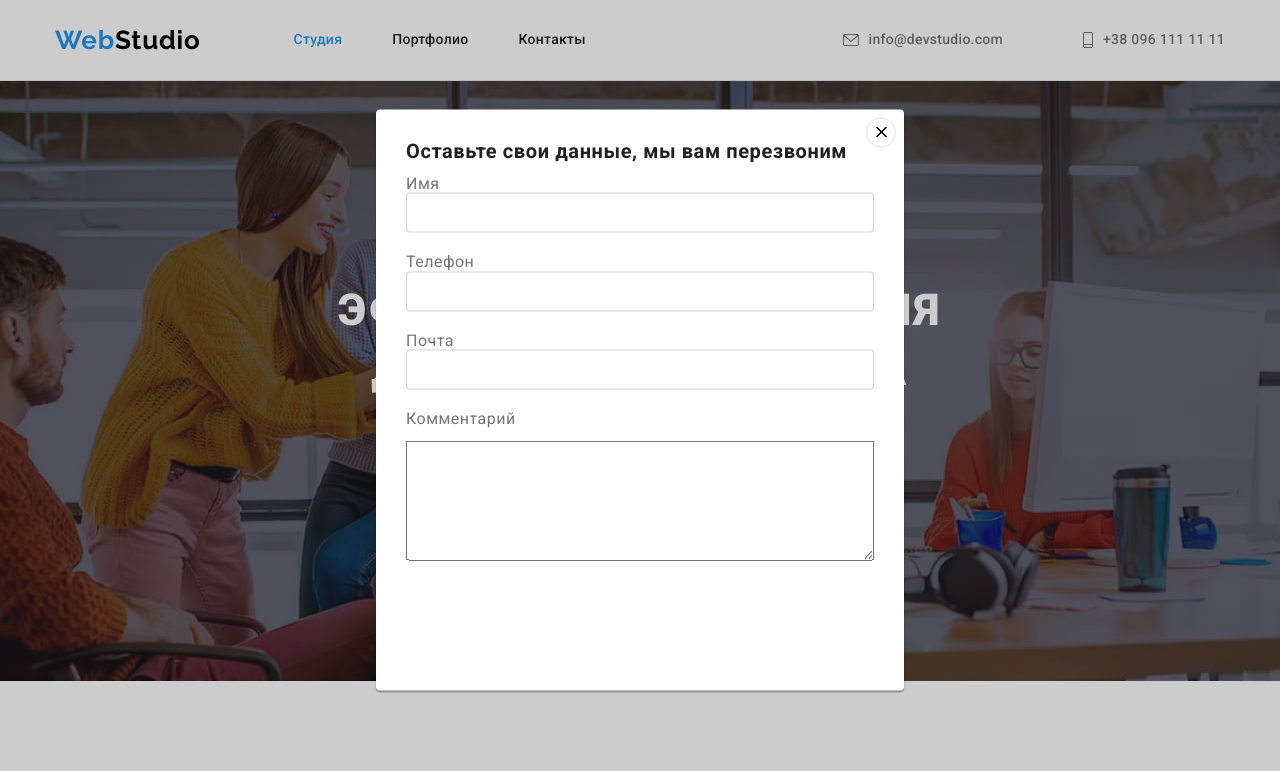
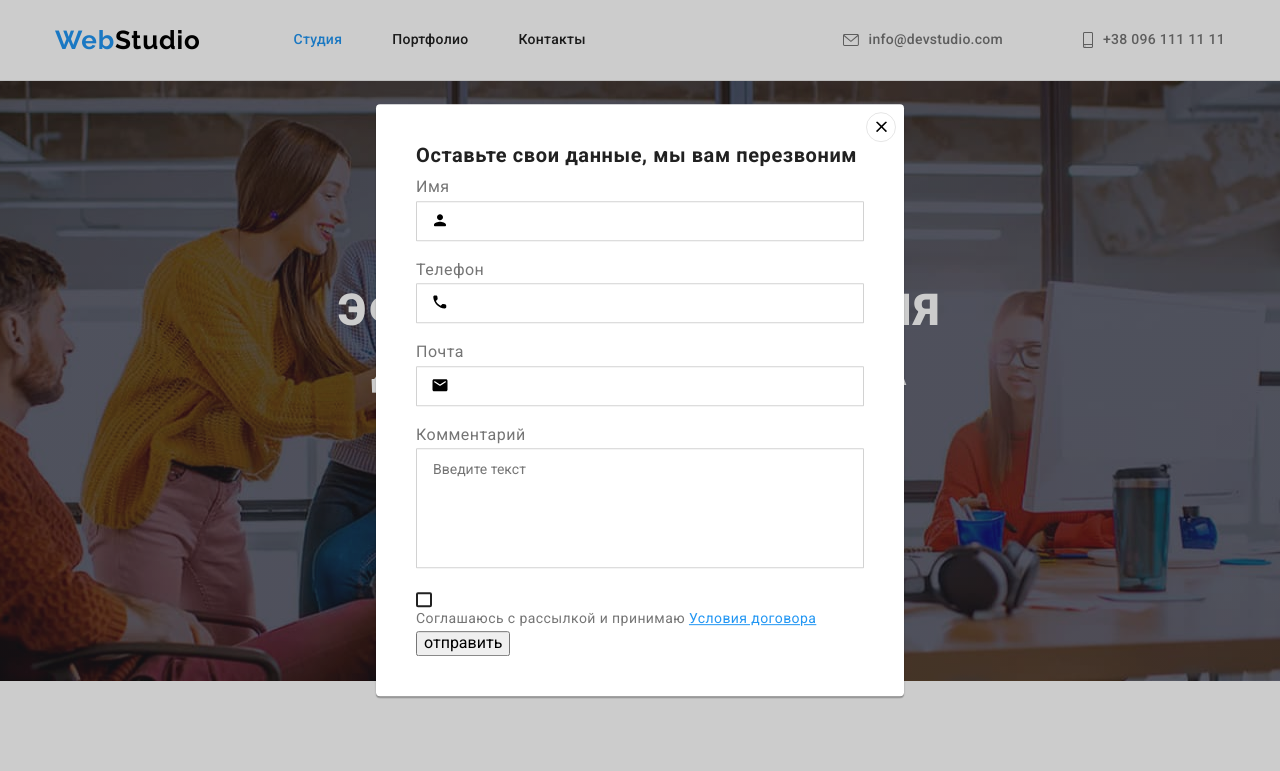
Before and after one commit to serhii198228/goit-markup-hw-06, a plain HTML site: page index.html in a window 1280 px wide. Both pictures are taken after a click on the button "Заказать услугу". Shown: the top 771 px of the page. Drawn offline with nearby package versions, Linux system fonts and the light colour scheme.

Commit message:
Добавил Чекбокс

```diff
--- a/css/styles.css
+++ b/css/styles.css
@@ -317,14 +317,14 @@ ul {
   width: 528px;
   min-height: 581px;
   border-radius: 4px;
-  background-color: #ffffff;
+  background-color: var(--white-bgc-text-color);
   box-shadow: 0px 1px 3px rgba(0, 0, 0, 0.12), 0px 1px 1px rgba(0, 0, 0, 0.14),
     0px 2px 1px rgba(0, 0, 0, 0.2);
   border-radius: 4px;
   left: 50%;
   top: 50%;
   transform: translate(-50%, -50%);
-  padding: 30px;
+  padding: 40px;
 }
 .modal-button {
   position: absolute;
@@ -341,50 +341,153 @@ ul {
   visibility: hidden;
   pointer-events: none;
 }
+.modal-button:focus .close-icon,
+.modal-button:hover .close-icon {
+  fill: var(--accent-color);
+}
+
 /*  form  */
 .modal-headline {
   font-size: 20px;
-  line-height: 23px;
+  line-height: 1.1;
   text-align: center;
   letter-spacing: 0.03em;
-  margin: auto;
 
-  color: #212121;
+  color: var(--title-text-color);
+}
+.modal-form {
+  margin-top: 12px;
+}
+.form-input-box {
+  display: block;
+  margin-bottom: 20px;
+  color: var(--primary-text-color);
+  position: relative;
+}
+.form-input,
+.form-massege {
+  width: 100%;
+  height: 40px;
+  font-size: 12px;
+  margin-top: 4px;
+  transition: var(--animation) var(--bezier);
+  border: 1px solid rgba(33, 33, 33, 0.2);
+  box-sizing: border-box;
+  border-radius: 1px;
+  padding: 0 10px 0 42px;
+}
+.form-input:focus,
+.form-input:hover {
+  border: 1px solid var(--accent-color);
+}
+.form-input:focus + svg,
+.form-input:hover + svg {
+  fill: var(--accent-color);
+}
+.form-massege {
+  font-family: inherit;
+  resize: none;
+  padding: 12px 16px;
+  height: 120px;
+}
+.form-massege::placeholder {
+  font-size: 14px;
+  color: rgba(117, 117, 117, 0, 5);
+}
+.form-input-icon {
+  display: block;
+  width: 18px;
+  height: 18px;
+  position: absolute;
+  left: 15px;
+  top: 52%;
+  transition: var(--animation) var(--bezier);
 }
 
-}
-.form {
-  padding: 0px;
-  margin: 0px;
-  margin-top: 12px;
-}
-.form-field {
-  position: relative;
-  margin-bottom: 20px;
-  border-radius: 3px;
-  margin-top: 12px;
-  /* border: 1px solid#2a2a2a; */
-}
-.form-lable {
-  top: 0px;
-  margin-bottom: 4px;
-  width: 100%;
-  height: 120px;
-  margin-top: 12px;
+/* checkbox */
+
+/*
+
+.checkbox {
+  transition: border var(--animation-duration-hw-05) var(--bezier-hw-05);
 }
 
-.form-input {
-  width: 100%;
-  height: 40px;
-  /* margin: 0px;
-  padding: 10px 20px;
-  font: inherit; */
+.checkbox-label {
+  display: flex;
+  align-items: center;
+  margin-bottom: 30px;
+  text-align: center;
+  cursor: pointer;
+}
 
-  border: 1px solid rgba(33, 33, 33, 0.2);
-  box-sizing: border-box;
-  border-radius: 4px;
+.check-label {
+  display: flex;
+  align-items: center;
+  margin-bottom: 30px;
+  justify-content: center;
+  text-align: center;
+  cursor: pointer;
 }
-.form-input:focus + .form-lable {
+
+/*
+.check-label::before {
+  content: " ";
+  border: 2px solid var(--title-text-color);
+  border-radius: 2px;
+  width: 16px;
+  height: 15px;
+  margin-right: 5px;
+} */
+
+/* .checkbox:checked + .check-label::before {
+  background: var(--accent-color);
+  background-image: url(../images/icon\ check.svg);
+  border: none;
+  background-repeat: no-repeat;
+  background-size: contain;
+  background-position: center;
+} */
+
+.icon-check {
+  display: flex;
+  align-items: center;
+  justify-content: center;
+  border: 2px solid var(--title-text-color);
+  border-radius: 2px;
+  width: 16px;
+  height: 15px;
+  margin-right: 5px;
+  fill: var(--white-bgc-text-color);
+}
+
+.checkbox:checked + .check-label .icon-check {
+  background: var(--accent-color);
+  border: transparent;
+  transition: background-color var(--animation) var(--bezier);
+}
+
+/* .icon-check:hover,
+.icon-check:focus {
+  border: 2px solid var(--accent-color);
+} */
+
+.checkbox-text {
+  font-family: Roboto;
+  font-style: normal;
+  font-weight: normal;
+  font-size: 14px;
+  line-height: 1.71;
+  letter-spacing: 0.03em;
+  color: var(--primary-text-color);
+}
+
+.checkbox-link {
+  font-family: Roboto;
+  font-style: normal;
+  font-weight: normal;
+  font-size: 14px;
+  line-height: 1.71;
+  letter-spacing: 0.03em;
   color: var(--accent-color);
 }
 
--- a/index.html
+++ b/index.html
@@ -512,30 +512,58 @@
           </svg>
         </button>
         <b class="modal-headline">Оставьте свои данные, мы вам перезвоним</b>
-        <form class="form">
-          <div class="form-field">
-            <label for="name" class="form-lable"></label>
+        <form class="modal-form">
+          <label class="form-input-box">
             Имя
-            <input type="text" class="form-input" name="name" id="name" />
-          </div>
-          <div class="form-field">
-            <label for="tel" class="form-lable"></label>
+            <input type="text" class="form-input" required />
+            <svg class="form-input-icon">
+              <use href="./images/icons.svg#icon-person-black"></use>
+            </svg>
+          </label>
+
+          <label for="tel" class="form-input-box">
             Телефон
-            <input type="tel" class="form-input" name="tel" id="tel" />
-          </div>
-          <div class="form-field">
-            <label for="mail" class="form-lable"></label>
+            <input
+              type="tel"
+              class="form-input"
+              pattern="[0-9]{10}"
+              title="0500503456"
+              required
+            />
+            <svg class="form-input-icon">
+              <use href="./images/icons.svg#icon-phone-black"></use>
+            </svg>
+          </label>
+
+          <label for="mail" class="form-input-box">
             Почта
-            <input type="email" class="form-input" name="mail" id="mail" />
-          </div>
-          <div class="form-field">
-            <label for="name" class="form-lable">
-              Комментарий
-              <textarea name="" id="" class="form-lable"></textarea>
-            </label>
+            <input type="email" class="form-input" />
+            <svg class="form-input-icon">
+              <use href="./images/icons.svg#icon-email-black"></use>
+            </svg>
+          </label>
 
-            <!-- <input type="text" class="form-input" name="name" id="name" /> -->
-          </div>
+          <label for="name" class="form-input-box">
+            Комментарий
+            <textarea
+              name="user-msg"
+              id="text"
+              class="form-massege"
+              placeholder="Введите текст"
+            ></textarea>
+          </label>
+       <div class="modal-form-field" >
+                <input type="checkbox" id="check" name="policy" class="visually-hidden checkbox">
+                <label for="check" class="check-label">
+                    <span class="icon-check" >
+                        <svg class="checkbox-icon" width="11" height="8">
+                            <use href="./images/icons.svg#icon-icon-check-Vector"></use>
+                            </svg>
+                    </span>
+                <span class="checkbox-text">Соглашаюсь с рассылкой и принимаю <span class="checkbox-text">
+                    <a class="checkbox-link" href="">Условия договора</a></span>
+            </div>
+          <button type="submit" class="form-submit-btn">отправить</button>
         </form>
       </div>
     </div>
```
